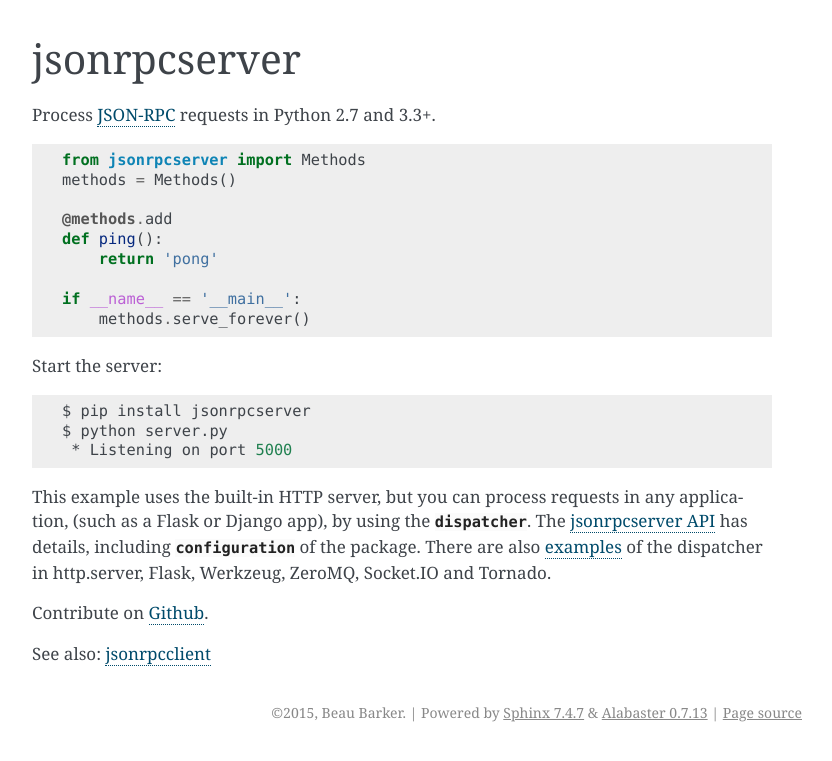
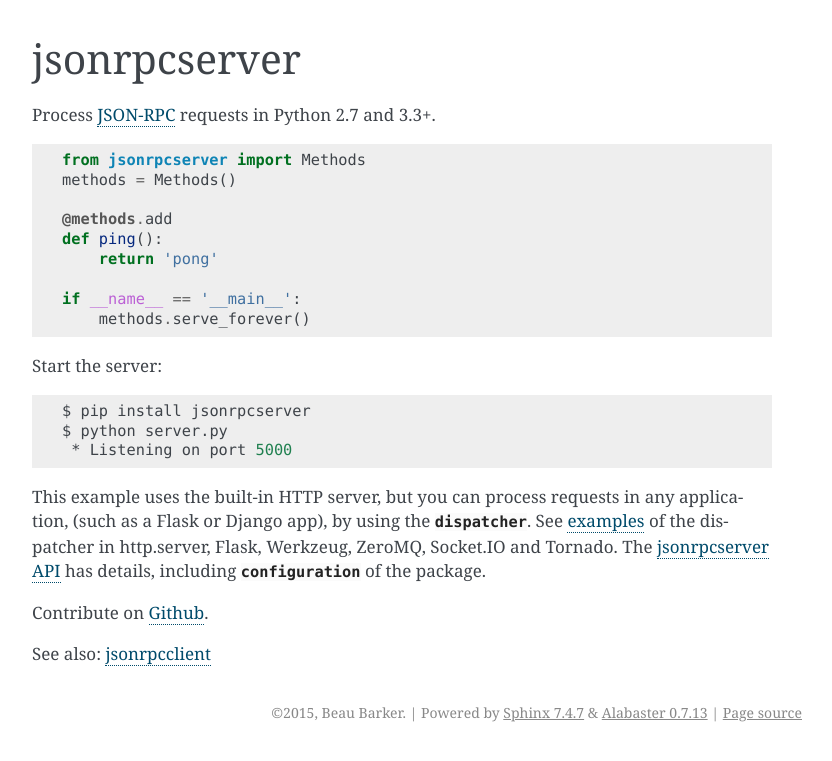
Before and after one commit to explodinglabs/jsonrpcserver, a Sphinx documentation site: the page built from doc/index.rst, in a window 1280 px wide. Shown: the top 761 px of the page, without its empty margins (238-1070 px from the left). Built offline with Sphinx 7.4.7, drawn with Linux system fonts in a browser that asks for light colours.

Commit message:
Adjust documentation index page

```diff
--- a/doc/index.rst
+++ b/doc/index.rst
@@ -25,9 +25,9 @@
 
 This example uses the built-in HTTP server, but you can process requests in any
 application, (such as a Flask or Django app), by using the :mod:`dispatcher`.
-The :doc:`api` has details, including :mod:`configuration <config>` of the
-package. There are also :doc:`examples <examples>` of the dispatcher in http.server,
-Flask, Werkzeug, ZeroMQ, Socket.IO and Tornado.
+See :doc:`examples <examples>` of the dispatcher in http.server, Flask,
+Werkzeug, ZeroMQ, Socket.IO and Tornado. The :doc:`api` has details, including
+:mod:`configuration <config>` of the package.
 
 Contribute on `Github <https://github.com/bcb/jsonrpcserver>`_.
 
```
